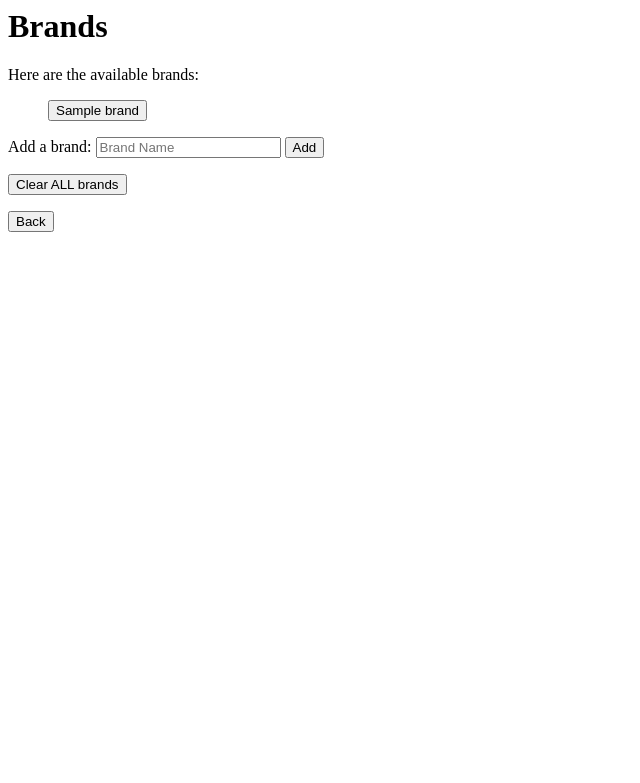
After one commit to jlbethel/Shoes, a PHP site: template views/brands.html.twig in a window 1280 px wide. The commit adds this page. Shown: the top 783 px of the page, without its empty margins (0-640 px from the left). Run offline with PHP 8.4, Linux system fonts and the light colour scheme; the template is opened without the code that fills it: most values are stand-ins (such as "Sample title", 1, 10 or a date in 2020); some libraries are stand-ins or nearby versions.

Commit message:
add html to brands.html.twig

```diff
--- a/app/app.php
+++ b/app/app.php
@@ -26,8 +26,9 @@
         return $app['twig']->render('index.html.twig');
     });
 
-    $app->get("/shoes", function () use($app) {
-        return $app['twig']->render('shoes.html.twig', array('shoes'=>Shoe::getAll()));
+    //path to Shoes list page
+    $app->get("/brands", function () use($app) {
+        return $app['twig']->render('brands.html.twig', array('brands'=>Brand::getAll()));
     });
 
     return $app;
--- /dev/null
+++ b/views/brands.html.twig
@@ -0,0 +1,35 @@
+<html>
+    <head>
+        <title>List of Available Brands</title>
+    </head>
+    <body>
+        <h1>Brands</h1>
+
+        {% if brands is not empty %}
+            <p>Here are the available brands:</p>
+            <ul>
+                {% for brand in brands %}
+                <form action="/brands/{{ brand.getId }}">
+                    <button type="submit">{{ brand.getName }}</button>
+                </form>
+                {% endfor %}
+            </ul>
+        {% else %}
+            <p>There are no available brands.</p>
+        {% endif %}
+
+        <form action="/brands" method="post">
+            <label for="brand_name">Add a brand:</label>
+            <input id="brand_name" name="brand_name" placeholder="Brand Name">
+            <button type="submit">Add</button>
+        </form>
+
+        <form action="/delete_brands" method="post">
+            <button type="submit">Clear ALL brands</button>
+        </form>
+
+        <form action="/">
+            <button type="submit">Back</button>
+        </form>
+    </body>
+</html>
```
Also changed, not shown: views/index.html.twig (+8 -3 lines), views/shoes.html.twig (deleted, +0 -8 lines).
